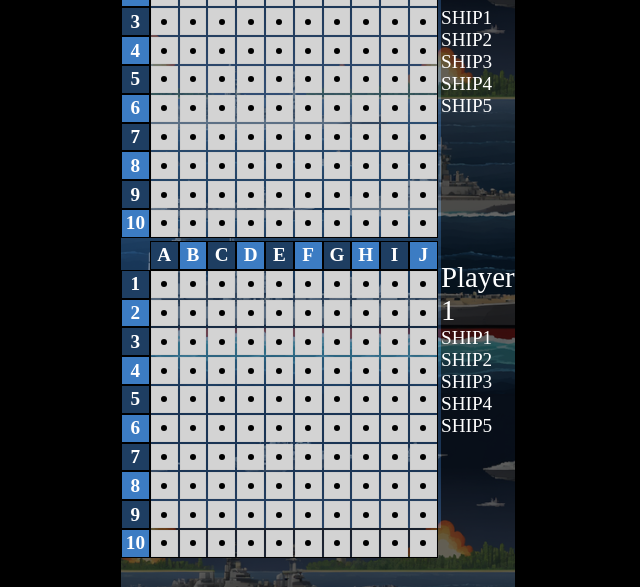
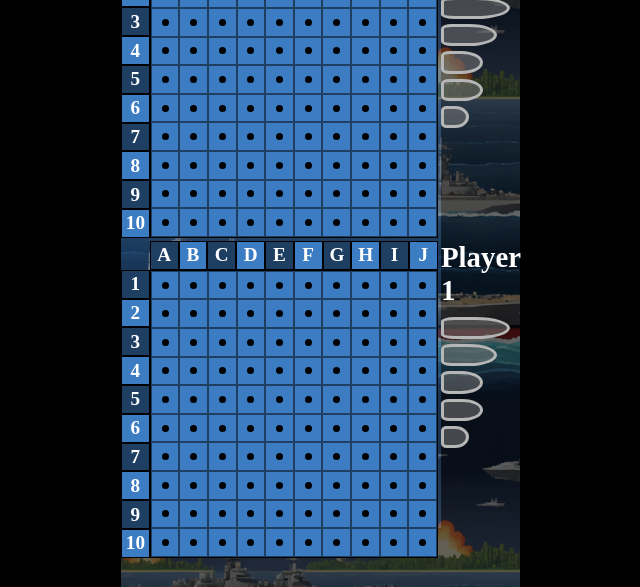
Before and after one commit to biandresen/BattleShip, a website built with Vite: page index.html in a window 1280 px wide. Shown: the part 112-699 px from the top of the page, without its empty margins (359-999 px from the left). Built offline with nearby package versions, Linux system fonts and the light colour scheme.

Commit message:
style: css and html

```diff
--- a/index.html
+++ b/index.html
@@ -64,21 +64,11 @@
         <div class="upper-player-score">
           <p class="player-name upper-player-name">Player 2</p>
           <div class="upper-player-ships">
-            <div class="ship upper-player-ship1">
-              <div>SHIP1</div>
-            </div>
-            <div class="ship upper-player-ship2">
-              <div>SHIP2</div>
-            </div>
-            <div class="ship upper-player-ship3">
-              <div>SHIP3</div>
-            </div>
-            <div class="ship upper-player-ship4">
-              <div>SHIP4</div>
-            </div>
-            <div class="ship upper-player-ship5">
-              <div>SHIP5</div>
-            </div>
+            <div class="ship upper-player-ship1"></div>
+            <div class="ship upper-player-ship2"></div>
+            <div class="ship upper-player-ship3"></div>
+            <div class="ship upper-player-ship4"></div>
+            <div class="ship upper-player-ship5"></div>
           </div>
         </div>
 
@@ -114,21 +104,11 @@
         <div class="lower-player-score">
           <p class="player-name lower-player-name">Player 1</p>
           <div class="lower-player-ships">
-            <div class="ship lower-player-ship1">
-              <div>SHIP1</div>
-            </div>
-            <div class="ship lower-player-ship2">
-              <div>SHIP2</div>
-            </div>
-            <div class="ship lower-player-ship3">
-              <div>SHIP3</div>
-            </div>
-            <div class="ship lower-player-ship4">
-              <div>SHIP4</div>
-            </div>
-            <div class="ship lower-player-ship5">
-              <div>SHIP5</div>
-            </div>
+            <div class="ship lower-player-ship1"></div>
+            <div class="ship lower-player-ship2"></div>
+            <div class="ship lower-player-ship3"></div>
+            <div class="ship lower-player-ship4"></div>
+            <div class="ship lower-player-ship5"></div>
           </div>
         </div>
 
--- a/src/style.css
+++ b/src/style.css
@@ -77,7 +77,7 @@ body {
   grid-row: 2 / 3;
   display: grid;
   grid-template-rows: 0.45fr 0.45fr 0.1fr;
-  grid-template-columns: 0.95fr 0.05fr;
+  grid-template-columns: 0.9fr 0.3fr;
 }
 .content::before {
   content: "";
@@ -136,14 +136,47 @@ body {
   grid-row: 1 / 2;
   grid-column: 2 / 3;
   display: grid;
-  grid-template-rows: 0.2fr 0.8fr;
-  justify-content: center;
+  grid-template-rows: 0.1fr 0.8fr;
 }
 .upper-player-name {
   grid-row: 1 / 2;
 }
 .upper-player-ships {
   grid-row: 2 / 3;
+  display: flex;
+  flex-direction: column;
+  gap: 5px;
+  margin: 10px 10px 0 0;
+}
+.ship {
+  border: 3px solid rgb(182, 182, 182);
+  height: 11.5%;
+  background: rgba(128, 128, 128, 0.5);
+  font-size: var(--medium-font-size);
+  border-top-right-radius: 100%;
+  border-bottom-right-radius: 100%;
+  border-top-left-radius: 40%;
+  border-bottom-left-radius: 40%;
+}
+.upper-player-ship1,
+.lower-player-ship1 {
+  width: 100%;
+}
+.upper-player-ship2,
+.lower-player-ship2 {
+  width: 80%;
+}
+.upper-player-ship3,
+.lower-player-ship3 {
+  width: 60%;
+}
+.upper-player-ship4,
+.lower-player-ship4 {
+  width: 60%;
+}
+.upper-player-ship5,
+.lower-player-ship5 {
+  width: 40%;
 }
 .lower-board-area {
   grid-row: 2 / 3;
@@ -153,25 +186,25 @@ body {
   grid-row: 2 / 3;
   grid-column: 2 / 3;
   display: grid;
-  grid-template-rows: 0.2fr 0.8fr;
-  justify-content: center;
+  grid-template-rows: 0.1fr 0.8fr;
 }
 .lower-player-name {
   grid-row: 1 / 2;
 }
 .lower-player-ships {
   grid-row: 2 / 3;
+  display: flex;
+  flex-direction: column;
+  gap: 5px;
+  margin: 10px 10px 0 0;
 }
 .player-turn-message {
   grid-row: 3 / 4;
   grid-column: 1 / 3;
 }
-.ship {
-  font-size: var(--medium-font-size);
-}
 .player-name {
-  margin-top: 20px;
   font-size: var(--big-font-size);
+  font-weight: 800;
 }
 
 .upper-board-area {
@@ -239,7 +272,6 @@ body {
   display: grid;
   grid-template-columns: repeat(10, 1fr); /* 10 equal columns */
   grid-template-rows: repeat(10, 1fr); /* 10 equal rows */
-  gap: 2px; /* Optional: Space between cells */
   border: 1px solid black;
 }
 .matrix-item {
@@ -247,12 +279,12 @@ body {
   flex: 1 1 1;
   justify-content: center;
   align-items: center;
-  background-color: lightgray;
-  border: 1px solid #ccc;
+  background-color: var(--primary-color-highlight);
+  border: 1px solid var(--primary-color);
 }
 .dot {
-  width: 6px;
-  height: 6px;
+  width: 7px;
+  height: 7px;
   background-color: black;
   border-radius: 50%; /* Makes the dot circular */
 }
```
